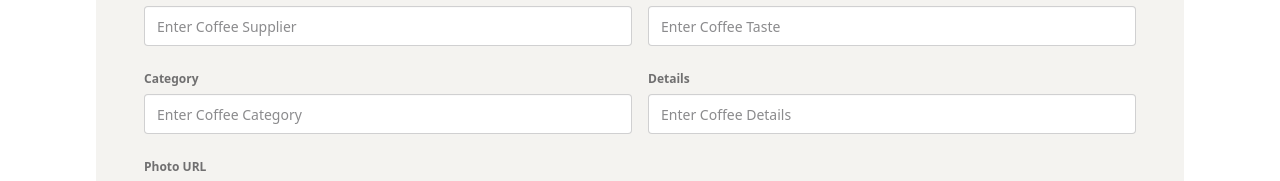
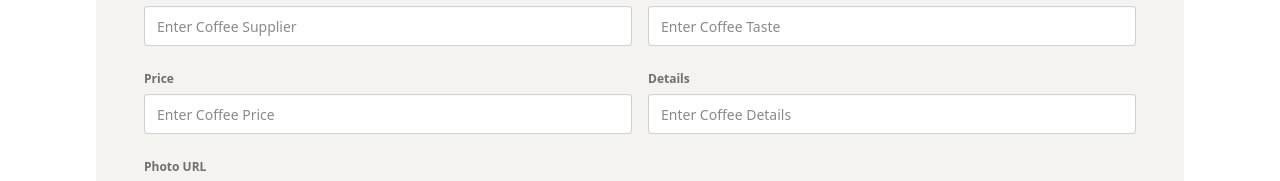
Before and after one commit to a1shuvo/coffee-store-app, a React (Vite) app in the folder coffee-store-client/: page /addCoffee in a window 1280 px wide. Shown: the part 442-623 px from the top of the page. Built offline with nearby package versions, Linux system fonts and the light colour scheme.

Commit message:
Use SweetAlert, create Get API for coffee data

```diff
--- a/coffee-store-client/package.json
+++ b/coffee-store-client/package.json
@@ -14,6 +14,7 @@
     "react": "^19.1.0",
     "react-dom": "^19.1.0",
     "react-router": "^7.6.0",
+    "sweetalert2": "^11.6.13",
     "tailwindcss": "^4.1.6"
   },
   "devDependencies": {
--- a/coffee-store-client/src/components/AddCoffee.jsx
+++ b/coffee-store-client/src/components/AddCoffee.jsx
@@ -1,3 +1,4 @@
+import Swal from "sweetalert2";
 const AddCoffee = () => {
   const handleAddCoffee = (e) => {
     e.preventDefault();
@@ -14,7 +15,17 @@ const AddCoffee = () => {
       body: JSON.stringify(newCoffee),
     })
       .then((res) => res.json())
-      .then((data) => console.log("After adding to db", data));
+      .then((data) => {
+        if (data.insertedId) {
+          Swal.fire({
+            title: "Coffee Added Successfully!",
+            icon: "success",
+            showConfirmButton: false,
+            timer: 1500,
+          });
+        }
+        // form.reset();
+      });
   };
   return (
     <div className="p-24">
@@ -65,12 +76,12 @@ const AddCoffee = () => {
               />
             </fieldset>
             <fieldset className="fieldset">
-              <label className="label font-bold">Category</label>
+              <label className="label font-bold">Price</label>
               <input
                 type="text"
-                name="category"
+                name="price"
                 className="input w-full focus:outline-none"
-                placeholder="Enter Coffee Category"
+                placeholder="Enter Coffee Price"
               />
             </fieldset>
             <fieldset className="fieldset">
--- a/coffee-store-client/src/components/Home.jsx
+++ b/coffee-store-client/src/components/Home.jsx
@@ -1,11 +1,10 @@
-import React from 'react';
+import { useLoaderData } from "react-router";
 
 const Home = () => {
-    return (
-        <div>
-            Home
-        </div>
-    );
+  const coffees = useLoaderData();
+  console.log(coffees);
+
+  return <div>Home</div>;
 };
 
 export default Home;
--- a/coffee-store-client/src/main.jsx
+++ b/coffee-store-client/src/main.jsx
@@ -14,6 +14,7 @@ const router = createBrowserRouter([
     children: [
       {
         index: true,
+        loader: () => fetch("http://localhost:3000/coffees"),
         Component: Home,
       },
       {
```
Also changed, not shown: 2 other files (tests, documents, lock files or other folders).
